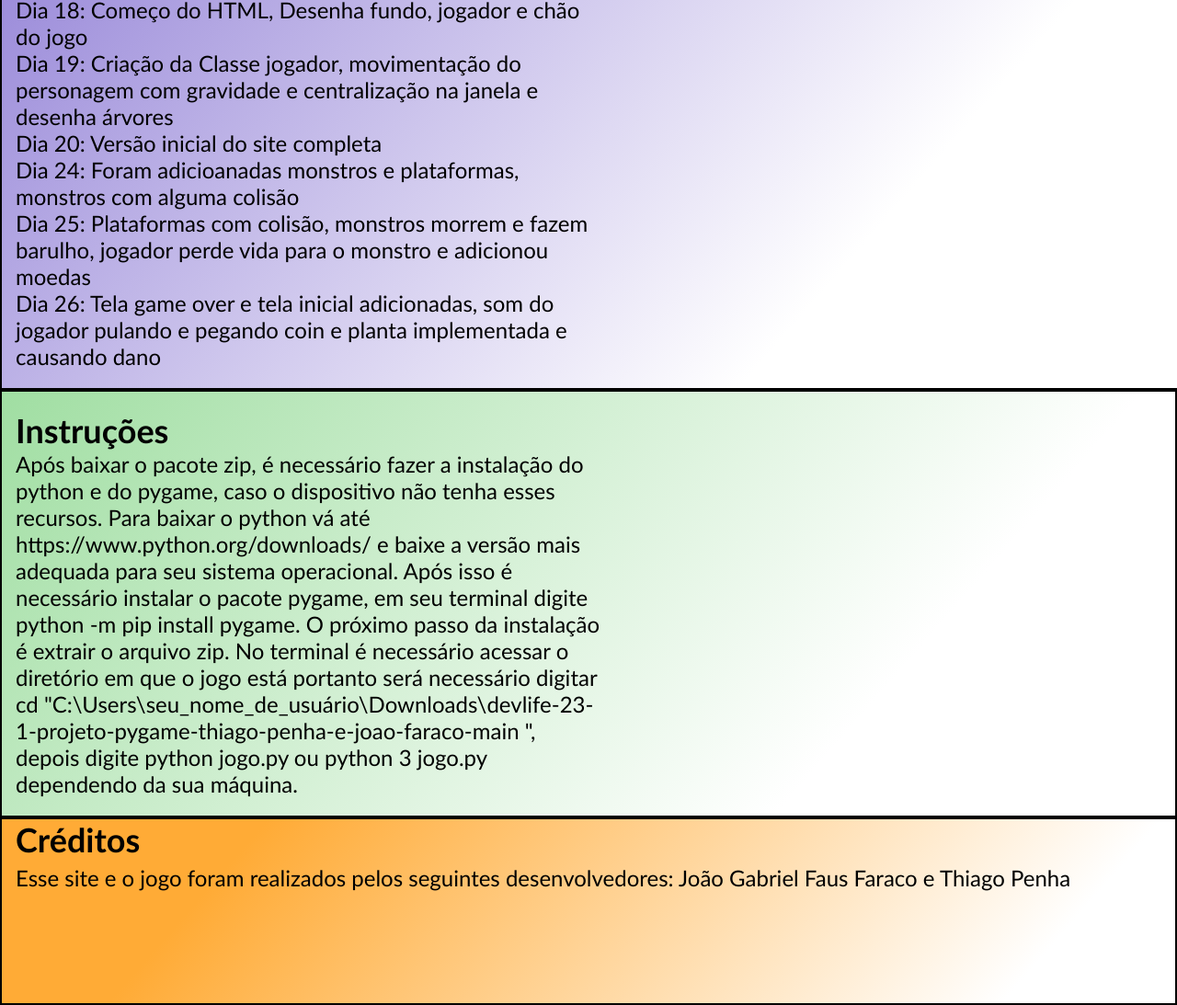
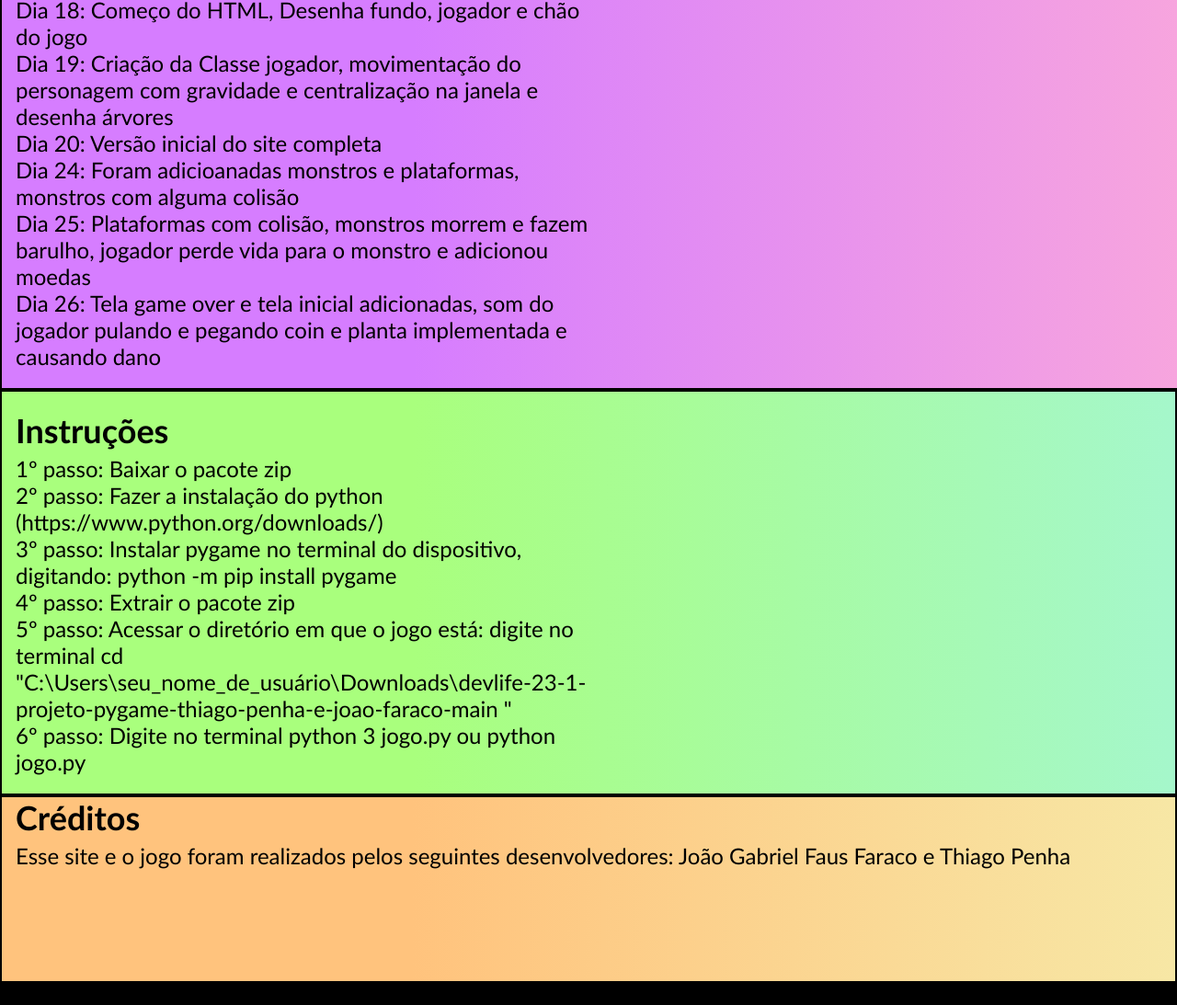
Before and after one commit to insper-classroom/devlife-23-1-projeto-pygame-thiago-penha-e-joao-faraco, a plain HTML site: page docs/index.html in a window 1280 px wide. Shown: the part 705-1798 px from the top of the page at 92% size. After the commit the page ends 1774 px from the top, so only its background shows below. Drawn offline with Linux system fonts and the light colour scheme; a web font is replaced by a local one.

Commit message:
site com algumas melhorias

```diff
--- a/docs/estilo.css
+++ b/docs/estilo.css
@@ -58,8 +58,8 @@ main {
 #inverno{
     display: flex;
     flex-direction: column;
-    background: rgb(163,244,240);
-    background: linear-gradient(131deg, rgba(163,244,240,1) 1%, rgba(255,255,255,1) 77%);
+    background: rgb(165,165,247);
+    background: linear-gradient(90deg, rgba(165,165,247,1) 35%, rgba(184,243,255,1) 100%);
     border: 2px solid black;
     height: fit-content;
 }
@@ -101,8 +101,8 @@ button{
 }
 .log{
     height: fit-content;
-    background: rgb(153,137,217);
-    background: linear-gradient(131deg, rgba(153,137,217,1) 1%, rgba(255,255,255,1) 72%);
+    background: rgb(214,125,255);
+    background: linear-gradient(90deg, rgba(214,125,255,1) 35%, rgba(247,165,222,1) 100%);
     font-size:x-large;
     border: 2px solid black;
     width: 100%;
@@ -125,8 +125,8 @@ ul {
     display: flex;
     flex-direction: column;
     height: fit-content;
-    background: rgb(160,222,162);
-    background: linear-gradient(131deg, rgba(160,222,162,1) 0%, rgba(255,255,255,1) 74%);
+    background: rgb(169,255,125);
+    background: linear-gradient(90deg, rgba(169,255,125,1) 35%, rgba(165,247,203,1) 100%);
     border: 2px solid black;
     padding: 20px 0px;
 
@@ -137,8 +137,8 @@ ul {
 }
 
 #developer{
-    background: rgb(226,157,63);
-    background: linear-gradient(131deg, rgb(255, 171, 54) 20%, rgba(255,255,255,1) 87%);
+    background: rgb(255,195,125);
+    background: linear-gradient(90deg, rgba(255,195,125,1) 35%, rgba(247,231,165,1) 100%);
     height: 200px;
     font-size:x-large;
     border: 2px solid black;
--- a/docs/index.html
+++ b/docs/index.html
@@ -14,7 +14,7 @@
         </h1>
         <div id="opcoes">
             <a id="creditos" href="#developer"> <h4>Creditos</h4> </a>
-            <a id="descrição" href="#inverno"><h4>Descrição</h4></a></div>
+            <a id="descrição" href="#"><h4>Descrição</h4></a></div>
 
         </section>
         <main>
@@ -69,12 +69,14 @@
                 </div>
                 <div id="instruções">
                 <h2>Instruções</h2>
-                <p>Após baixar o pacote zip, é necessário fazer a instalação do python e do pygame, caso o dispositivo não tenha esses recursos.
-                     Para baixar o python vá até  https://www.python.org/downloads/ e baixe a versão mais adequada para seu sistema operacional.
-                      Após isso é necessário instalar o pacote pygame, em seu terminal digite python -m pip install pygame.
-                       O próximo passo da instalação é extrair o arquivo zip. No terminal é necessário acessar o diretório em que o jogo está portanto
-                        será necessário digitar cd "C:\Users\seu_nome_de_usuário\Downloads\devlife-23-1-projeto-pygame-thiago-penha-e-joao-faraco-main ",
-                         depois digite python jogo.py ou python 3 jogo.py dependendo da sua máquina. </p>
+                <ul>
+                    <li>1º passo: Baixar o pacote zip</li>
+                    <li>2º passo: Fazer a instalação do python (https://www.python.org/downloads/)</li>
+                    <li>3º passo: Instalar pygame no terminal do dispositivo, digitando: python -m pip install pygame</li>
+                    <li>4º passo: Extrair o pacote zip</li>
+                    <li>5º passo: Acessar o diretório	em que o jogo está: digite no terminal cd "C:\Users\seu_nome_de_usuário\Downloads\devlife-23-1-projeto-pygame-thiago-penha-e-joao-faraco-main "</li>
+                    <li>6º passo: Digite no terminal python 3 jogo.py ou python jogo.py  </li>
+                </ul>
                 </div>
                 <div id="developer">
                     <h2>Créditos</h2>
```
